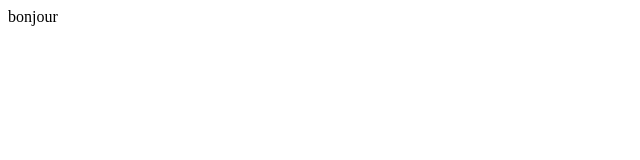
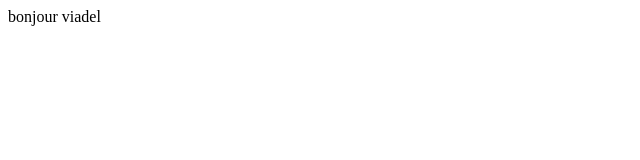
Before and after one commit to viadel13/com, a React (Create React App) app: page / in a window 1280 px wide. Shown: the top 160 px of the page, without its empty margins (0-640 px from the left). Built offline with nearby package versions, Linux system fonts and the light colour scheme.

Commit message:
first commit

```diff
--- a/src/App.js
+++ b/src/App.js
@@ -4,7 +4,7 @@ class App extends Component {
   render() {
     return (
       <div>
-          bonjour
+          bonjour viadel
       </div>
     )
   }
```
